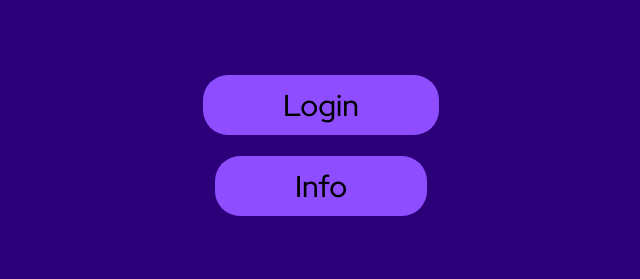
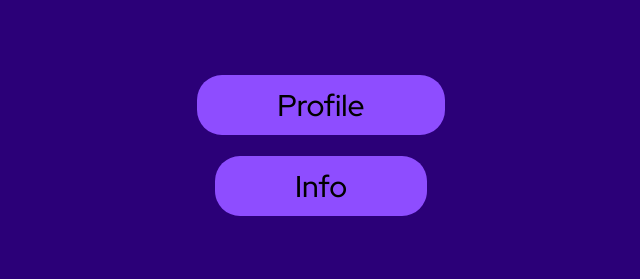
Before and after one commit to JeremyFamengo/ProgettoBD, a Flask app: page / in a window 1280 px wide. Shown: the part 313-592 px from the top of the page, without its empty margins (319-959 px from the left). Run offline with Flask 2, Linux system fonts and the light colour scheme; some libraries are stand-ins or nearby versions.

Commit message:
small changes

```diff
--- a/templates/index.html
+++ b/templates/index.html
@@ -11,7 +11,7 @@
 </div>
 <div style="text-align: center;">
 
-    <a href=profile><button type="button" class="button">Login</button></a>
+    <a href=profile><button type="button" class="button">Profile</button></a>
     <br><br>
     <a href=info><button type="button" class="button">Info</button></a>
 
```
